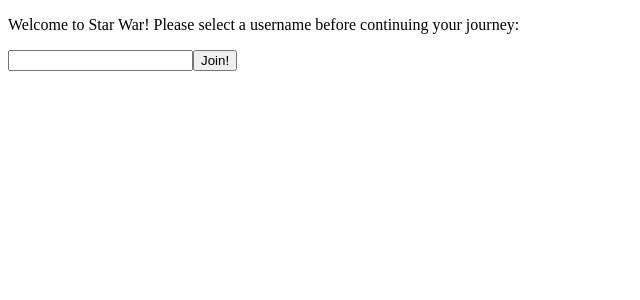
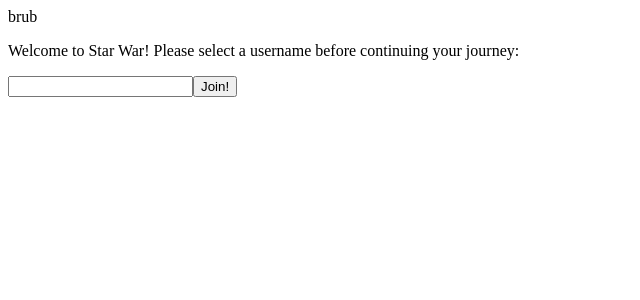
Before and after one commit to redacted24/duelvision, a React (Vite) app in the folder front/: page / in a window 1280 px wide. Shown: the top 300 px of the page, without its empty margins (0-640 px from the left). Built offline with nearby package versions, Linux system fonts and the light colour scheme; no server answers.

Commit message:
added header component

```diff
--- a/front/src/App.jsx
+++ b/front/src/App.jsx
@@ -3,8 +3,6 @@
 import Camera from './components/Camera'
 import Login from './components/Login'
 import Canvas from './components/Canvas'
-
-
 
 const App = () => {
 	let url = 'ws://192.168.173.38:8001'
--- /dev/null
+++ b/front/src/components/Header.jsx
@@ -0,0 +1,11 @@
+import '../styles/index.css'
+
+const Header = () => {
+    return (
+        <div>
+            brub
+        </div>
+    )
+}
+
+export default Header
--- a/front/src/components/Login.jsx
+++ b/front/src/components/Login.jsx
@@ -1,4 +1,5 @@
 import { useState } from 'react'
+import Header from './Header'
 
 const Login = ({ setUsername }) => {
     const [tempUser, setTempUser] = useState('')
@@ -15,6 +16,7 @@
 
     return (
         <div>
+            <Header/>
             <p>Welcome to Star War! Please select a username before continuing your journey: </p>
             <form onSubmit={login}>
                 <input type='text' value={tempUser} onChange={handleChange}></input>
```
